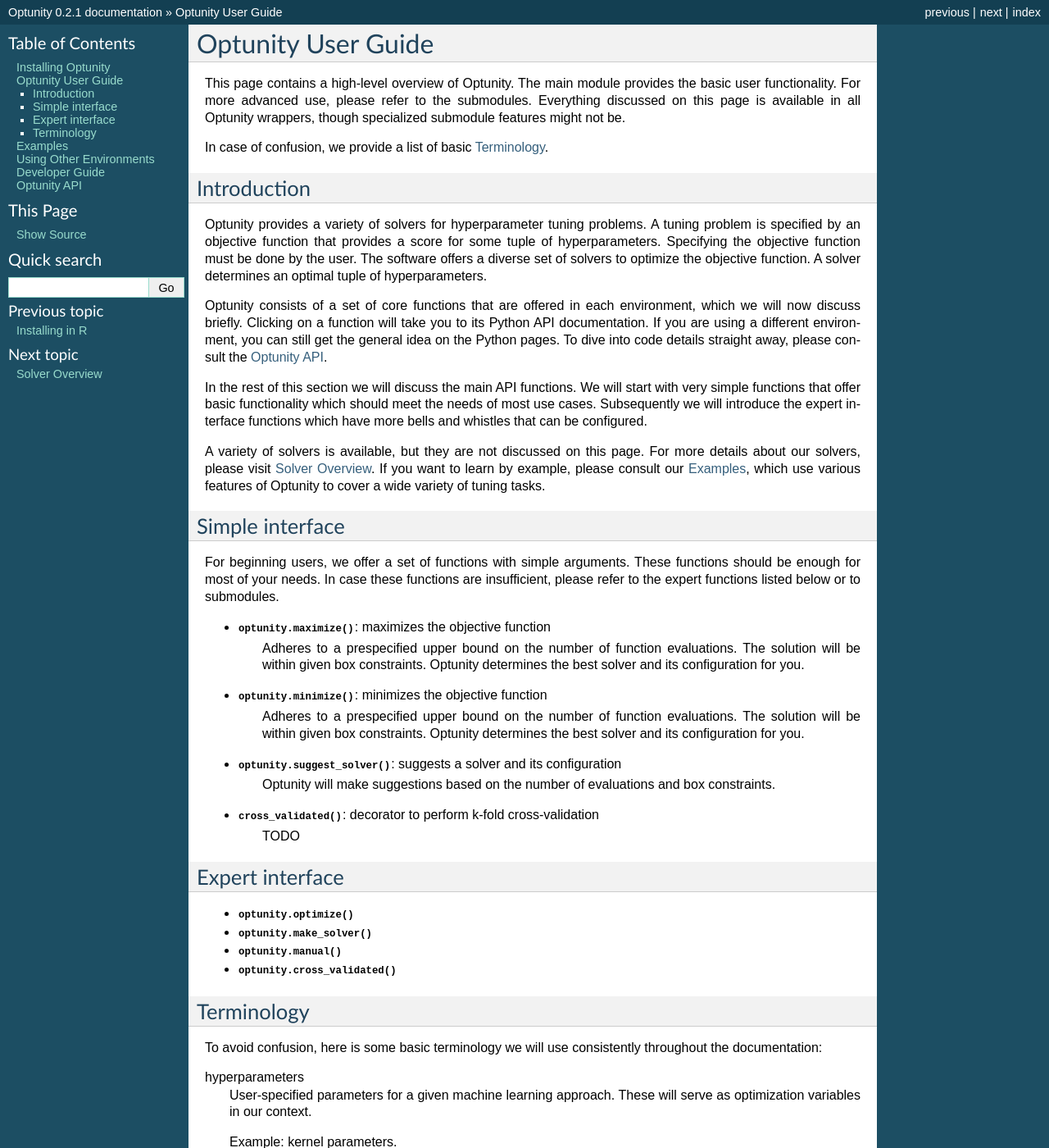
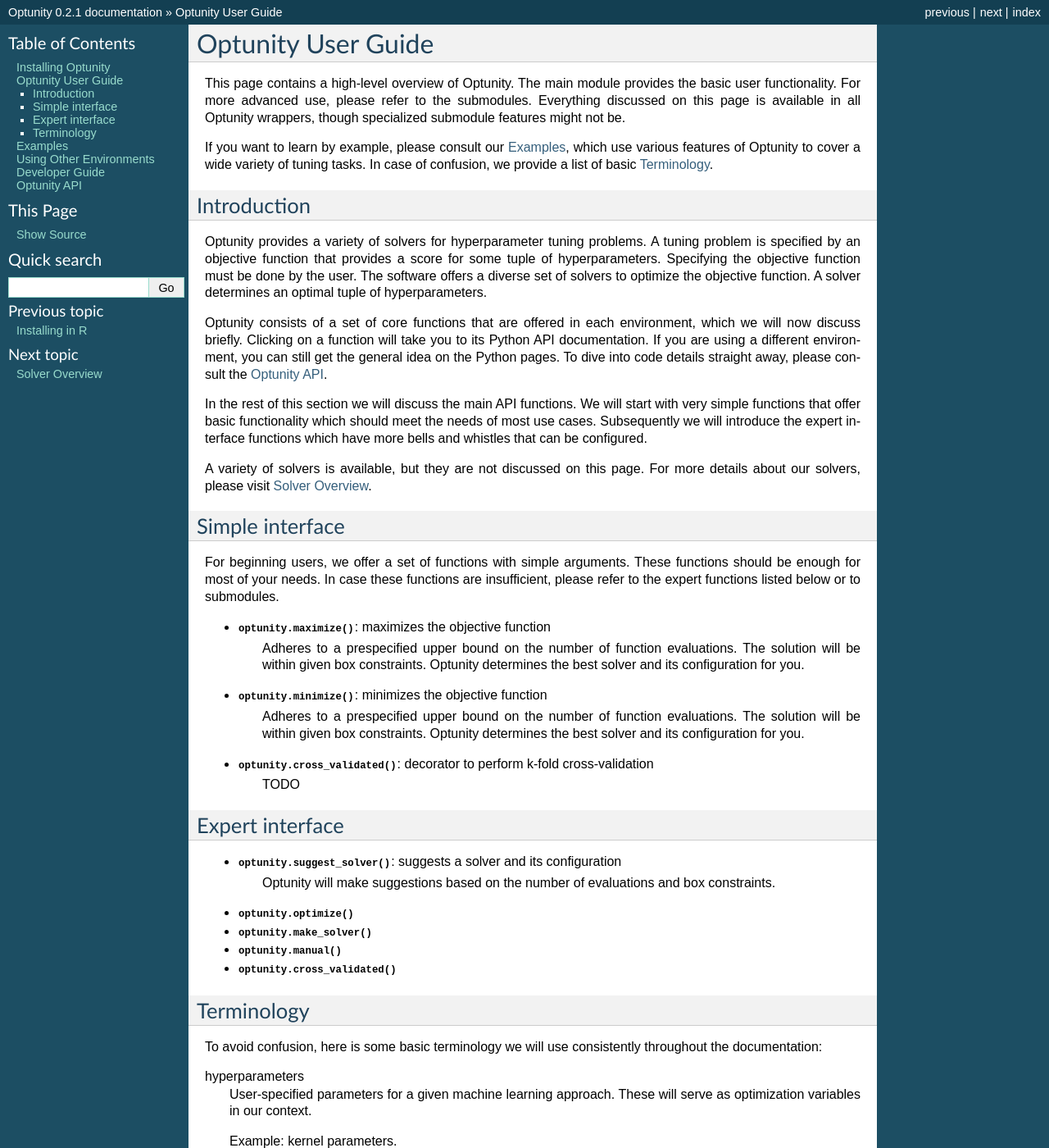
Before and after one commit to claesenm/optunity, a Sphinx documentation site: the page built from docs/user/index.rst, in a window 1280 px wide and 1400 px high. Shown: the whole window at 82% size. Built offline with Sphinx 7.4.7, drawn with Linux system fonts in a browser that asks for light colours; some of the changed lines change nothing that is shown.

Commit message:
documentating

```diff
--- a/docs/user/index.rst
+++ b/docs/user/index.rst
@@ -7,6 +7,8 @@
 use, please refer to the submodules. Everything discussed on this page is available
 in all Optunity wrappers, though specialized submodule features might not be.
 
+If you want to learn by example, please consult our :doc:`/examples/index`,
+which use various features of Optunity to cover a wide variety of tuning tasks.
 In case of confusion, we provide a list of basic `Terminology`_.
 
 Introduction
@@ -30,9 +32,7 @@
 bells and whistles that can be configured.
 
 A variety of solvers is available, but they are not discussed on this page.
-For more details about our solvers, please visit :doc:`/user/solvers`. If you want to
-learn by example, please consult our :doc:`/examples/index`, which use various features
-of Optunity to cover a wide variety of tuning tasks.
+For more details about our solvers, please visit :doc:`/user/solvers`.
 
 Simple interface
 ----------------
@@ -49,15 +49,15 @@
     Adheres to a prespecified upper bound on the number of function evaluations.
     The solution will be within given box constraints. Optunity determines
     the best solver and its configuration for you.
-- :func:`optunity.suggest_solver`: suggests a solver and its configuration
-    Optunity will make suggestions based on the number of evaluations and
-    box constraints.
-- :func:`cross_validated`: decorator to perform k-fold cross-validation
+- :func:`optunity.cross_validated`: decorator to perform k-fold cross-validation
     TODO
 
 Expert interface
 -----------------
 
+- :func:`optunity.suggest_solver`: suggests a solver and its configuration
+    Optunity will make suggestions based on the number of evaluations and
+    box constraints.
 - :func:`optunity.optimize`
 - :func:`optunity.make_solver`
 - :func:`optunity.manual`
```
